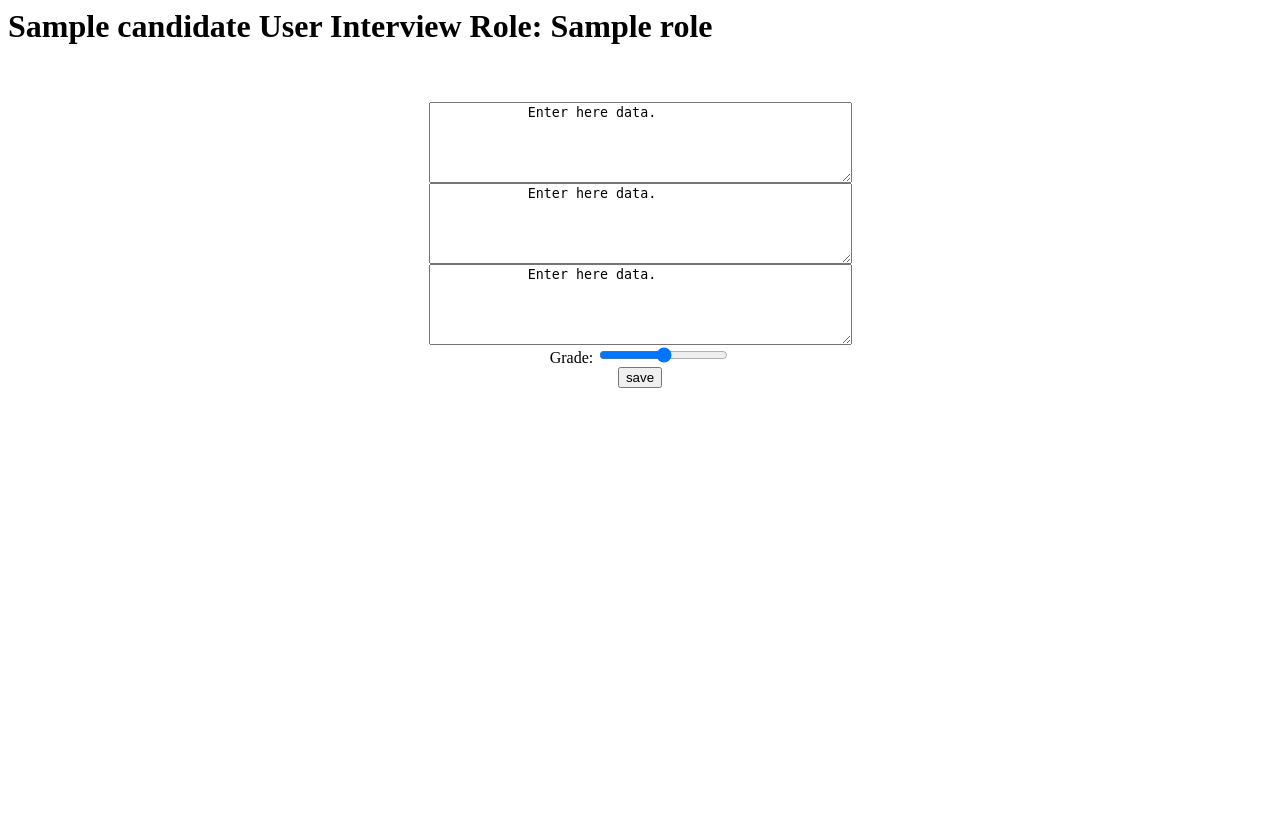
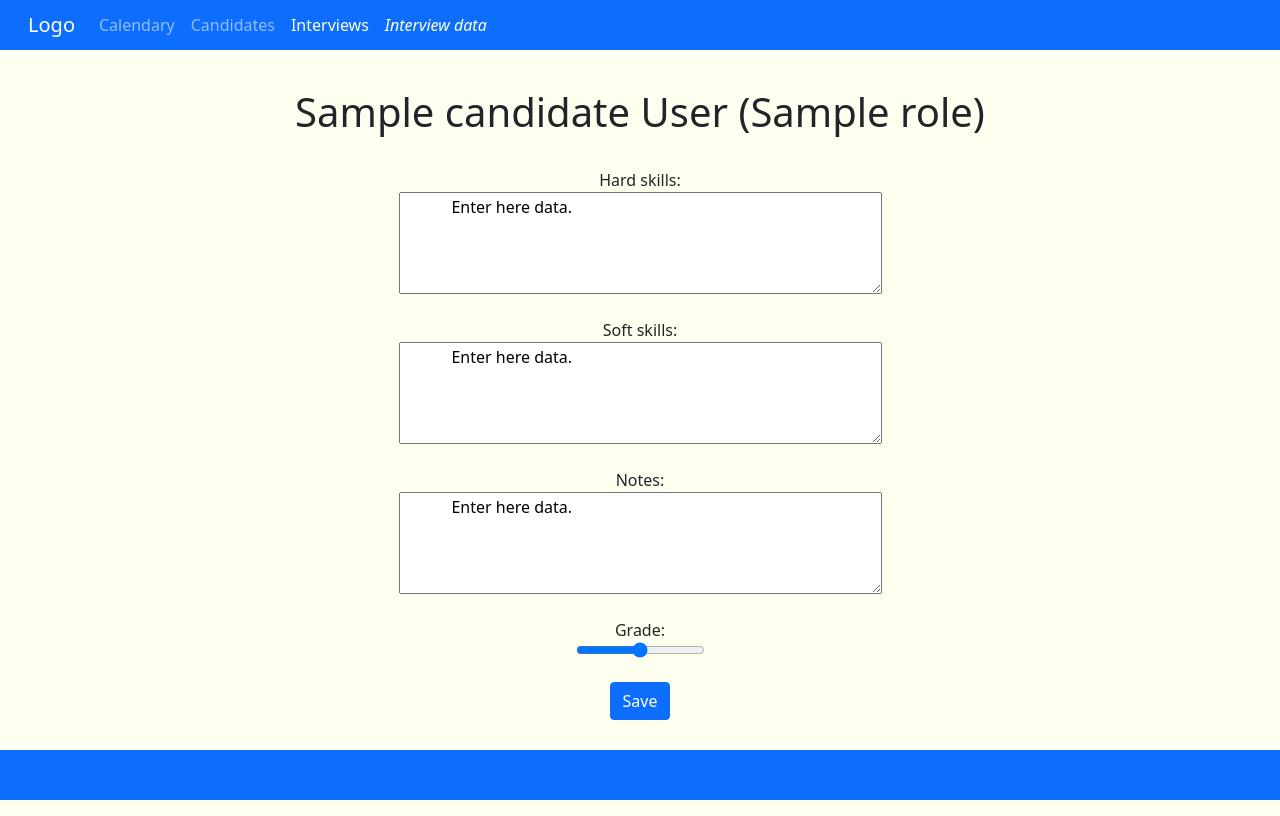
Before and after one commit to rafal1999/TAB, a Django app: template Site/templates/interview.html in a window 1280 px wide. Before the commit the page ends 388 px from the top, so only its background shows below. Run offline with Django 3.2, Linux system fonts and the light colour scheme; the template is opened without the code that fills it: values that come from a table or form of the project are taken from there, others are empty; tables that the repository leaves empty hold one stand-in row (values such as "Sample post"); some libraries are stand-ins or nearby versions.

Commit message:
wygląd wywiadu kandydata

```diff
--- a/Site/templates/interview.html
+++ b/Site/templates/interview.html
@@ -1,31 +1,79 @@
+{% extends 'base.html' %}
+{% load static %}
+
+{% block content %}
+
+<link
+  rel="stylesheet"
+  type="text/css"
+  href=" {% static 'home/css/bootstrap.css' %}"
+/>
+
 <html>
+    <body style="background-color:ivory">
+        <nav class="navbar fixed-top navbar-dark bg-primary navbar-expand-lg" style="height: 50px" >
+            <div class="container-fluid">
+                <a class="navbar-brand" href="/">Logo</a>
+                <div class="collapse navbar-collapse">
+                    <ul class="navbar-nav">
+                        <li class="nav-item">
+                            <a href="/calendar/" class="nav-link">Calendary</a>
+                        </li>
+                        <li class="nav-item">
+                            <a href="/candidates" class="nav-link" >Candidates</a>
+                        </li>
+                        <li class="nav-item">
+                            <a href="/interviews" class="nav-link" style="color: ivory;">Interviews</a>
+                        </li>
+                        <li class="nav-item" >
+                            <a class="nav-link disabled" style="font-style: italic; color:ivory" >Interview data</a>
+                        </li>
+                    </ul>
+                </div>
+            </div>
+        </nav>
+        <nav class="navbar fixed-bottom navbar-dark bg-primary " style="height: 50px" ></nav>
 
-<h1>{{candidate.Name}} {{candidate.Surname}} Interview Role: {{role.Name}} </h1>
+
 
 <center>
+    <br>
+    <h1>{{candidate.Name}} {{candidate.Surname}} ({{role.Name}}) </h1>
+
 <br>
+
 
   <form method="POST">
         {% csrf_token %}
+        Hard skills:
         <br>
-        <textarea name="hard_skils" id="id_hard_skils" rows="5" cols="50">
+        <textarea name="hard_skils" id="id_hard_skils" rows="4" cols="50">
             Enter here data.
         </textarea>
+        <br><br>
+        Soft skills:
         <br>
-        <textarea name="soft_skils" id="id_soft_skils" rows="5" cols="50">
+        <textarea name="soft_skils" id="id_soft_skils" rows="4" cols="50">
             Enter here data.
         </textarea>
+        <br><br>
+        Notes:
         <br>
-        <textarea name="notes" id="id_notes" rows="5" cols="50">
+        <textarea name="notes" id="id_notes" rows="4" cols="50">
             Enter here data.
         </textarea>
+        <br><br>
+        Grade:
         <br>
-        Grade:
         <input name="grade" id="id_grade" type="range" min="0" max="10" step="1"/>
-        <br>
-        <button>save</button>
+        <br><br>
+        <button class="btn btn-primary">Save</button>
   </form>
+</center>
+</body>
 
-</center>
+
 
 </html>
+
+{% endblock content %}
```
